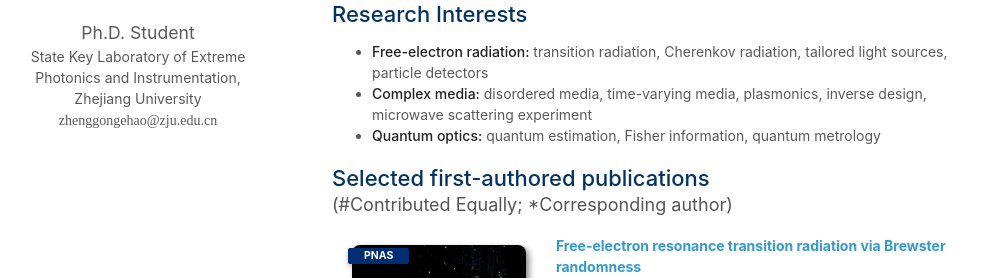
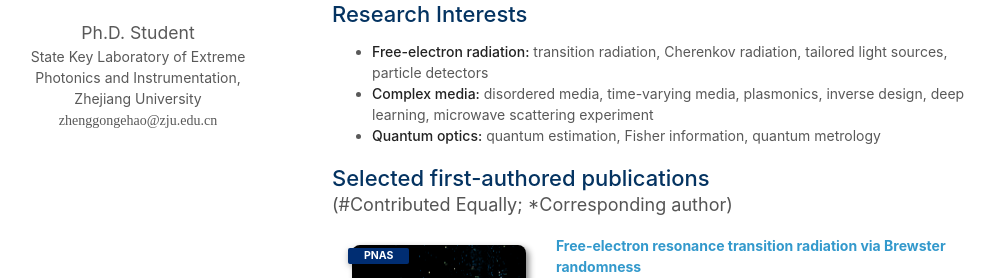
Before and after one commit to zhenggongehao/zhenggongehao.github.io, a Jekyll site: the page built from index.md, in a window 1280 px wide and 900 px high. Shown: the part 299-577 px from the top of the window, without its empty margins (138-1139 px from the left). Built offline with Jekyll 4.4.1, drawn with Linux system fonts in a browser that asks for light colours; nearby versions of some CDN libraries; a style sheet for code colours, icons or effects is not loaded; our own code applies the rules of GitHub Pages for plain Markdown files.

Commit message:
update files

```diff
--- a/index.md
+++ b/index.md
@@ -10,7 +10,7 @@ layout: homepage
 
 ## Research Interests
 - **Free-electron radiation:** transition radiation, Cherenkov radiation, tailored light sources, particle detectors
-- **Complex media:** disordered media, time-varying media, plasmonics, inverse design, microwave scattering experiment
+- **Complex media:** disordered media, time-varying media, plasmonics, inverse design, deep learning, microwave scattering experiment
 - **Quantum optics:** quantum estimation, Fisher information, quantum metrology
 
 {% include_relative _includes/publications.md %}
```
